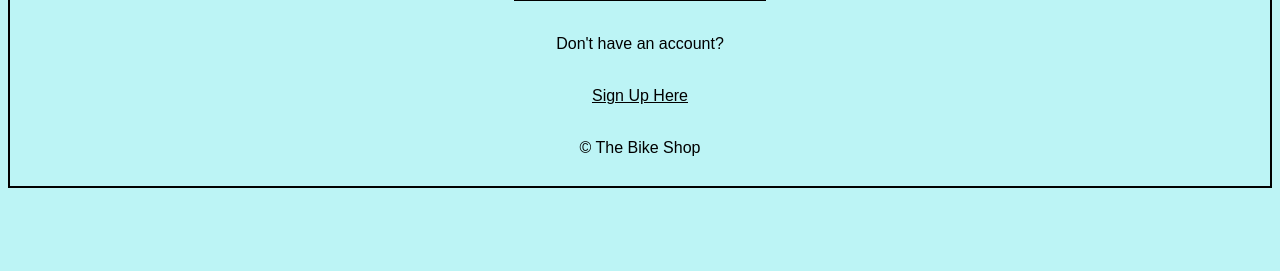
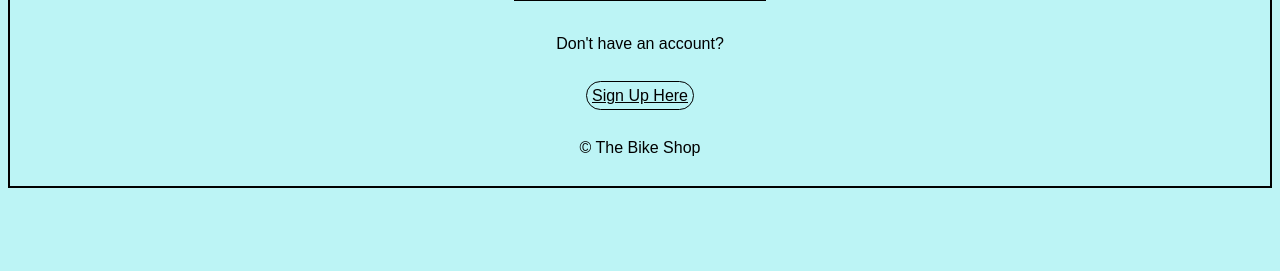
Before and after one commit to FinnMcGloshen/BikeShop, a Flask app: page / in a window 1280 px wide. Shown: the part 370-641 px from the top of the page. Run offline with Flask 2, Linux system fonts and the light colour scheme; some libraries are stand-ins or nearby versions.

Commit message:
updated buttons

```diff
--- a/static/styles/login.css
+++ b/static/styles/login.css
@@ -41,3 +41,12 @@ body{
     background-color: black;
     color: white;
 }
+.loginbtn{
+    border: 1px solid black;
+    border-radius: 20px;
+    padding: 5px;
+}
+.loginbtn:hover{
+    background-color: black;
+    color: #BCF4F5;
+}
--- a/static/styles/register.css
+++ b/static/styles/register.css
@@ -20,6 +20,10 @@ body{
     border: 1px solid black;
     border-radius: 20px;
     padding: 5px;
+}
+.regbtn:hover{
+    background-color: black;
+    color: #BCF4F5;
 }
 .regform{
     border: 2px solid black;
```
